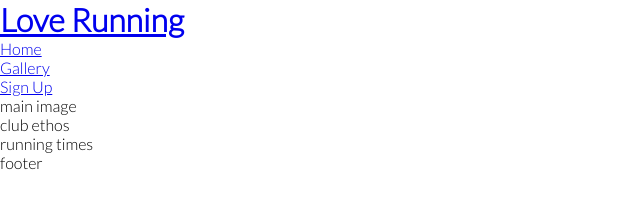
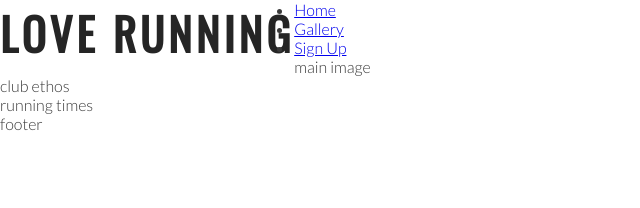
Before and after one commit to dannymac90/Love-running, a plain HTML site: page index.html in a window 1280 px wide. Shown: the whole page, without its empty margins (0-640 px from the left). Drawn offline with nearby package versions, Linux system fonts and the light colour scheme.

Commit message:
Add style for headings and logo

```diff
--- a/assets/css/style.css
+++ b/assets/css/style.css
@@ -9,4 +9,19 @@ body{
 font-family: lato;
 sans-serif;
 font-weight: 300;
+color: #3a3a3a;
 }
+
+/* headings and logo */
+
+h1, h2 {
+    font-family: Oswald, sans-serif;
+    text-transform: uppercase;
+    letter-spacing: 4px;
+    color: #252525;
+}
+
+#logo {
+    float: left;
+    font-size: 280%
+}
--- a/index.html
+++ b/index.html
@@ -15,7 +15,7 @@
 <body>
     <header>
         <a href="index.html">
-            <h1>Love Running</h1>
+            <h1 id="logo">Love Running</h1>
         </a>
         <nav>
             <ul>
```
